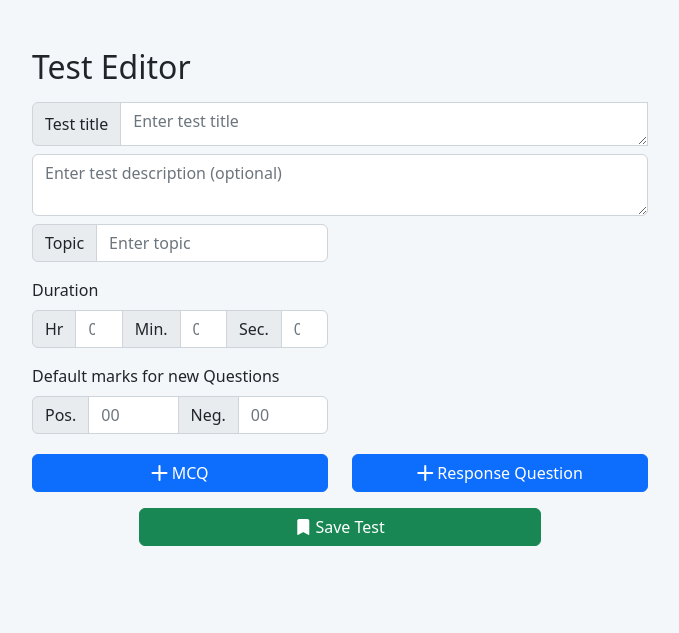
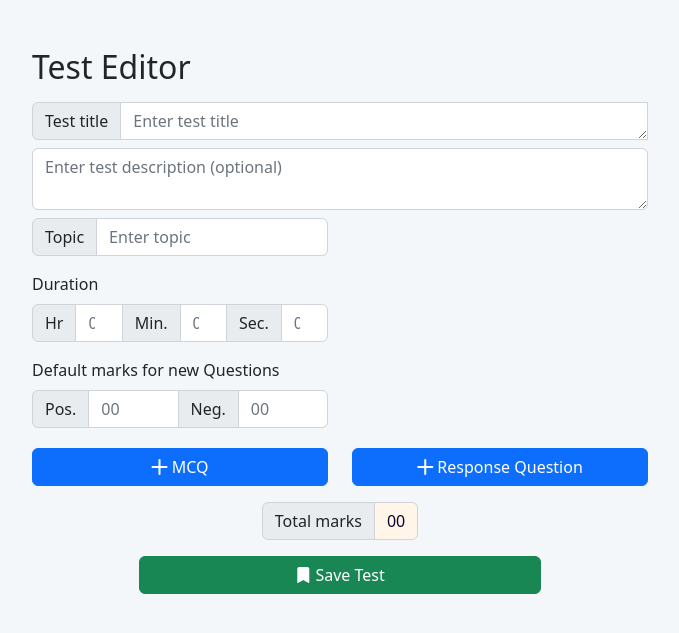
Before and after one commit to Jayd73/PrepPilot, a Flask app: template app/templates/test_editor.html in a window 1280 px wide. Shown: the part 64-697 px from the top of the page, without its empty margins (300-979 px from the left). Run offline with Flask 3, Linux system fonts and the light colour scheme; the template is opened without the code that fills it, so the values that code supplies are empty.

Commit message:
Added Tot Marks label in Test Editor that automatically calculates total marks of questions so far.

```diff
--- a/app/static/javascript/test_editor.js
+++ b/app/static/javascript/test_editor.js
@@ -120,8 +120,7 @@ document.addEventListener('DOMContentLoaded', () => {
         const testFormData = new FormData(document.getElementById('test-edit-form'))
 
         saveBtn.disabled = true
-        saveBtn.innerHTML = `<i class="bi bi-bookmark-fill"></i> Saving...`
-
+        saveBtn.innerHTML = `<i class="bi bi-bookmark-fill"></i> Saving... <span class="spinner-border spinner-border-sm" aria-hidden="true"></span>`
         fetch('/test_editor/create', {
                 method: "POST",
                 body: testFormData,
@@ -213,11 +212,11 @@ function addQuestion(type) {
                 </div>
             </div>
             <div class="card-header primary-col-2 px-1 d-flex justify-content-center align-items-center">
-                <div class="input-group" style="width: 40vh">
+                <div class="input-group" style="width: 50vh">
                     <span class="input-group-text">Marks</span>
                     <span class="input-group-text">Pos.</span>
                     <input type="number" name="marks-pos-${questionId}" id="marks-pos-${questionId}" min="0" step="1" class="form-control" placeholder="00"
-                        onkeydown="validateInput(event)" oninput="this.value = toTwoDigitFormat(this.value);"/>
+                        onkeydown="validateInput(event)" oninput="handleMarksPosInp(this)"/>
                     <span class="input-group-text">Neg.</span>
                     <input type="number" name="marks-neg-${questionId}" id="marks-neg-${questionId}" min="0" step="1" class="form-control" placeholder="00"
                         onkeydown="validateInput(event)" oninput="this.value = toTwoDigitFormat(this.value);"/>
@@ -262,10 +261,12 @@ function addQuestion(type) {
     questionContainer.appendChild(questionElement);
 
     if (currQuestionPosMarks) {
-        questionElement.querySelector(`input[id="marks-pos-${questionId}"]`).value = toTwoDigitFormat(currQuestionPosMarks.toString());
+        const posMarks = toTwoDigitFormat(currQuestionPosMarks)
+        questionElement.querySelector(`input[id="marks-pos-${questionId}"]`).value = posMarks;
+        updateTotalTestMarks()
     }
     if (currQuestionNegMarks) {
-        questionElement.querySelector(`input[id="marks-neg-${questionId}"]`).value = toTwoDigitFormat(currQuestionNegMarks.toString());
+        questionElement.querySelector(`input[id="marks-neg-${questionId}"]`).value = toTwoDigitFormat(currQuestionNegMarks);
     }
 
     // At least need 2 options for MCQ question
@@ -308,6 +309,7 @@ function removeOption(optionId) {
 function removeQuestion(questionId) {
     const questionElement = document.getElementById(questionId);
     questionElement.remove();
+    updateTotalTestMarks()
     updateQuestionNumbers();
 }
 
@@ -382,10 +384,10 @@ function validateInput(event) {
 // With help of ChatGPT
 function toTwoDigitFormat(numStr) {
     // if string only contains 0's
+    numStr = numStr.toString()
     if (/^0*$/.test(numStr)) {
         return ""
     }
-
     if (numStr.length < 2) {
         return numStr.padStart(2, '0');
     }
@@ -412,3 +414,20 @@ function handleDefMarks(inp) {
     inp.value = toTwoDigitFormat(inp.value);
     setDefaultMarks()
 }
+
+function handleMarksPosInp(inp) {
+    inp.value = toTwoDigitFormat(inp.value)
+    updateTotalTestMarks()
+}
+
+function updateTotalTestMarks() {
+    let totTestMarks = 0;
+    let testTotalMarksSpan = document.getElementById("tot-test-marks")
+    const questionContainer = document.getElementById('question-container')
+    questionContainer.querySelectorAll('input[id^="marks-pos"]').forEach(marksPosInp => {
+        if (marksPosInp.value) {
+            totTestMarks += parseInt(marksPosInp.value)
+        }
+    })
+    testTotalMarksSpan.innerHTML = totTestMarks == 0 ? "00" : toTwoDigitFormat(totTestMarks)
+}
--- a/app/templates/test_editor.html
+++ b/app/templates/test_editor.html
@@ -25,7 +25,7 @@
         <h2>Test Editor</h2>
         <form id="test-edit-form" class="mt-3">
           <div class="input-group mb-2">
-            <span class="input-group-text fixed-ht" id="test-title-span">Test title</span>
+            <span class="input-group-text" id="test-title-span">Test title</span>
             <textarea name="test-title" id="test-title" rows="1" class="form-control" placeholder="Enter test title" aria-label="Test title" aria-describedby="test-title-span"></textarea>
             <div class="invalid-feedback mb-1" id="invalid-test-title"></div>
           </div>
@@ -89,6 +89,16 @@
               </button>
             </div>
           </div>
+
+          <div class="row d-flex justify-content-center mb-3">
+            <div class="col-12" style="width: max-content;">
+              <div class="input-group">
+                <span class="input-group-text">Total marks</span>
+                <span class="input-group-text primary-col-2" id="tot-test-marks">00</span>
+              </div>
+            </div>
+          </div>
+
           <div class="row justify-content-center">
             <div class="col-md-8">
               <button type="submit" id="save_btn" class="btn btn-success w-100">
```
Also changed, not shown: app/static/javascript/login.js (+3 -5 lines), app/static/javascript/register.js (+3 -5 lines).
